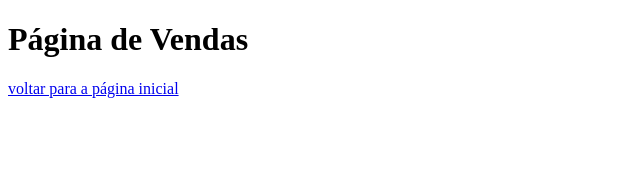
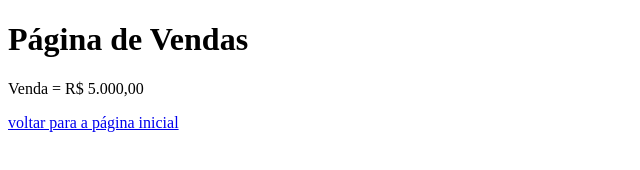
Before and after one commit to GuiSchmit/aulagithub, a plain HTML site: page vendas.html in a window 1280 px wide. Shown: the whole page, without its empty margins (0-640 px from the left). Drawn offline with Linux system fonts and the light colour scheme.

Commit message:
Acrescentado valor das vendas

```diff
--- a/vendas.html
+++ b/vendas.html
@@ -8,6 +8,7 @@
 </head>
 <body>
     <h1>Página de Vendas</h1>
+    <p>Venda = R$ 5.000,00</p>
     <a href="index.html">voltar para a página inicial</a>
 
 </body>
```
